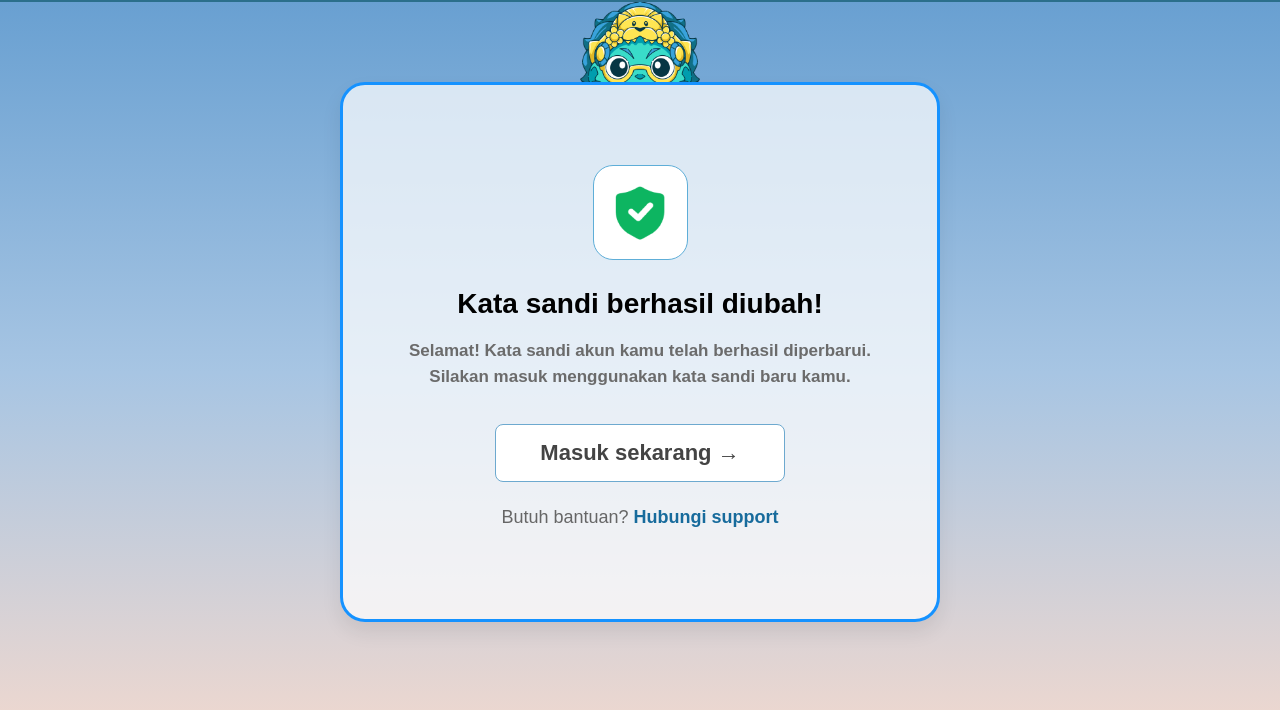
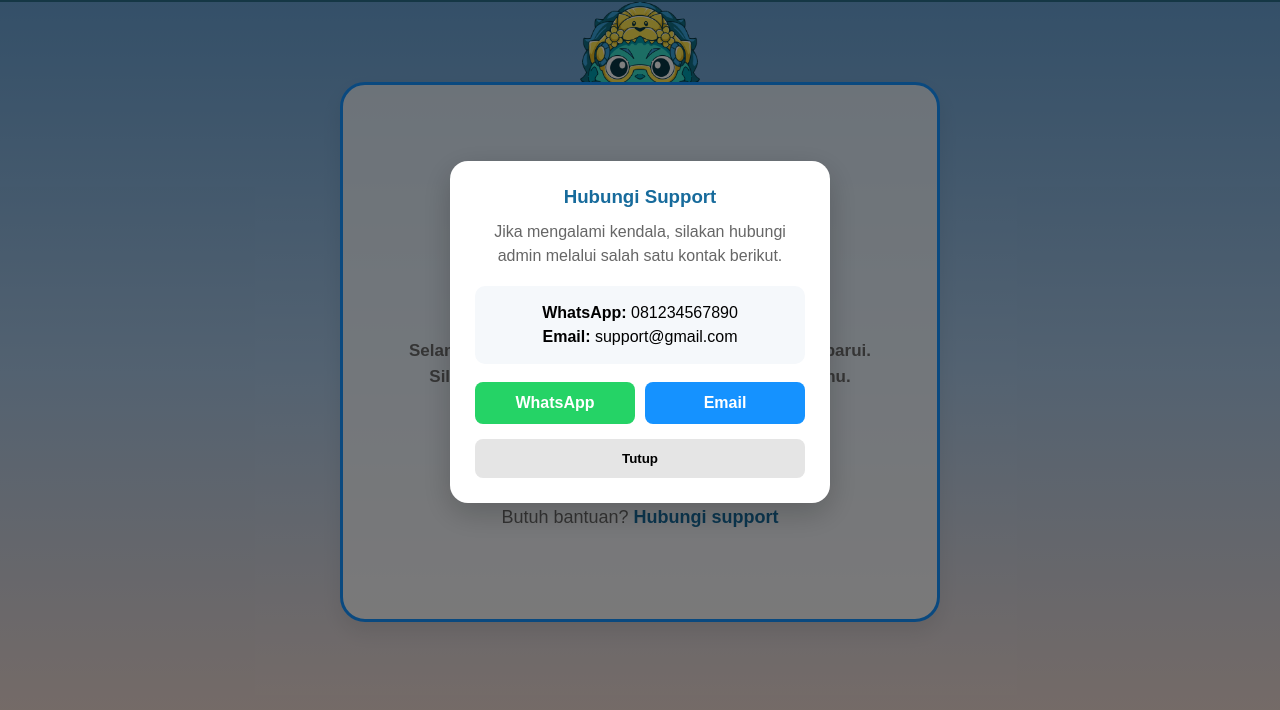
Before and after one commit to chrizz111-gz/TA_Disposisi, an Electron app: page frontend/src/pages/berhasilpass.html in a window 1280 px wide. Both pictures are taken after a click on the element "Hubungi support". Shown: the part 68-778 px from the top of the page. Drawn offline with Linux system fonts and the light colour scheme; no server answers.

Commit message:
update custome srvice

```diff
--- a/frontend/main.js
+++ b/frontend/main.js
@@ -1,5 +1,7 @@
 const { app, BrowserWindow } = require('electron');
 const path = require('path');
+
+app.commandLine.appendSwitch('lang', 'id');
 
 function createWindow() {
     const win = new BrowserWindow({
--- a/frontend/src/css/berhasilpass.css
+++ b/frontend/src/css/berhasilpass.css
@@ -1,26 +1,100 @@
 /* style.css */
+/* ===== POPUP SUPPORT ===== */
 
-*{
+.popup-support {
+    display: none;
+    position: fixed;
+    inset: 0;
+    background: rgba(0, 0, 0, 0.5);
+    justify-content: center;
+    align-items: center;
+    z-index: 9999;
+}
+
+.popup-box {
+    width: 380px;
+    background: #fff;
+    border-radius: 18px;
+    padding: 25px;
+    text-align: center;
+    box-shadow: 0 10px 30px rgba(0, 0, 0, 0.2);
+}
+
+.popup-box h3 {
+    color: #176b9c;
+    margin-bottom: 12px;
+}
+
+.popup-desc {
+    color: #666;
+    margin-bottom: 18px;
+    line-height: 1.5;
+}
+
+.contact-info {
+    background: #f5f8fb;
+    padding: 12px;
+    border-radius: 10px;
+    margin-bottom: 18px;
+}
+
+.contact-info p {
+    margin: 6px 0;
+}
+
+.popup-actions {
+    display: flex;
+    gap: 10px;
+    margin-bottom: 15px;
+}
+
+.btn-wa,
+.btn-email {
+    flex: 1;
+    text-decoration: none;
+    padding: 12px;
+    border-radius: 8px;
+    font-weight: bold;
+    color: white;
+}
+
+.btn-wa {
+    background: #25D366;
+}
+
+.btn-email {
+    background: #1592ff;
+}
+
+.btn-close {
+    width: 100%;
+    padding: 12px;
+    border: none;
+    border-radius: 8px;
+    background: #e5e5e5;
+    cursor: pointer;
+    font-weight: bold;
+}
+
+* {
     margin: 0;
     padding: 0;
     box-sizing: border-box;
     font-family: Arial, Helvetica, sans-serif;
 }
 
-body{
+body {
     min-height: 100vh;
-    background: linear-gradient(
-        to bottom,
-        #5d99ce 0%,
-        #a7c5e3 55%,
-        #efd8cf 100%
-    );
+    background: linear-gradient(to bottom,
+            #5d99ce 0%,
+            #a7c5e3 55%,
+            #efd8cf 100%);
     overflow: hidden;
 }
 
 /* CONTAINER */
 
-.container{
+.container {
     width: 100%;
     display: flex;
     justify-content: center;
@@ -30,35 +104,35 @@ body{
 
 /* CARD */
 
-.success-card{
+.success-card {
     width: 600px;
     min-height: 540px;
-    background: rgba(255,255,255,0.72);
+    background: rgba(255, 255, 255, 0.72);
     border: 3px solid #1592ff;
     border-radius: 25px;
     position: relative;
     text-align: center;
     padding: 80px 50px 50px;
-    box-shadow: 0 10px 20px rgba(0,0,0,0.08);
+    box-shadow: 0 10px 20px rgba(0, 0, 0, 0.08);
 }
 
 /* MASKOT */
 
-.maskot-top{
+.maskot-top {
     position: absolute;
     top: -195px;
     left: 50%;
     transform: translateX(-50%);
 }
 
-.maskot-top img{
+.maskot-top img {
     padding-top: 65px;
     width: 180px;
 }
 
 /* ICON */
 
-.success-icon{
+.success-icon {
     width: 95px;
     height: 95px;
     background: white;
@@ -70,13 +144,13 @@ body{
     border: 1px solid #5eaed8;
 }
 
-.success-icon img{
+.success-icon img {
     width: 60px;
 }
 
 /* TITLE */
 
-.success-card h1{
+.success-card h1 {
     margin-top: 28px;
     font-size: 28px;
     color: black;
@@ -85,7 +159,7 @@ body{
 
 /* DESC */
 
-.desc{
+.desc {
     margin-top: 18px;
     color: #6b6b6b;
     font-size: 17px;
@@ -95,7 +169,7 @@ body{
 
 /* BUTTON */
 
-.login-btn{
+.login-btn {
     margin-top: 35px;
     width: 290px;
     height: 58px;
@@ -109,19 +183,19 @@ body{
     transition: 0.3s;
 }
 
-.login-btn:hover{
+.login-btn:hover {
     background: #f2f2f2;
 }
 
 /* SUPPORT */
 
-.support-text{
+.support-text {
     margin-top: 25px;
     color: #666;
     font-size: 18px;
 }
 
-.support-text span{
+.support-text span {
     color: #176b9c;
     font-weight: bold;
     cursor: pointer;
@@ -129,22 +203,22 @@ body{
 
 /* RESPONSIVE */
 
-@media(max-width: 768px){
+@media(max-width: 768px) {
 
-    .success-card{
+    .success-card {
         width: 92%;
         padding: 80px 25px 40px;
     }
 
-    .success-card h1{
+    .success-card h1 {
         font-size: 24px;
     }
 
-    .desc{
+    .desc {
         font-size: 15px;
     }
 
-    .login-btn{
+    .login-btn {
         width: 100%;
         font-size: 18px;
     }
--- a/frontend/src/pages/berhasilpass.html
+++ b/frontend/src/pages/berhasilpass.html
@@ -5,7 +5,7 @@
 <head>
   <meta charset="UTF-8">
   <meta name="viewport" content="width=device-width, initial-scale=1.0">
-  <title>Kata Sandi Berhasil Diubah</title>
+  <title>Password Berhasil Diubah</title>
   <link rel="stylesheet" href="../css/style.css">
   <link rel="stylesheet" href="../css/berhasilpass.css">
 </head>
@@ -47,21 +47,68 @@
       </p>
 
       <!-- BUTTON -->
-      <a href="login.html" class="login-link">
-        <button class="login-btn">Masuk sekarang →</button>
-      </a>
+      <button class="login-btn" onclick="window.location.href='login.html'">
+        Masuk sekarang →
+      </button>
 
       <!-- SUPPORT -->
       <p class="support-text">
         Butuh bantuan?
-        <span>Hubungi support</span>
+        <span id="btnSupport">Hubungi support</span>
       </p>
 
+      <!-- POPUP SUPPORT -->
+      <div class="popup-support" id="popupSupport">
+        <div class="popup-box">
+
+          <h3>Hubungi Support</h3>
+
+          <p class="popup-desc">
+            Jika mengalami kendala, silakan hubungi admin melalui salah satu kontak berikut.
+          </p>
+
+          <div class="contact-info">
+            <p><strong>WhatsApp:</strong> 081234567890</p>
+            <p><strong>Email:</strong> support@gmail.com</p>
+          </div>
+
+          <div class="popup-actions">
+            <a href="https://wa.me/6281234567890" target="_blank" class="btn-wa">
+              WhatsApp
+            </a>
+
+            <a href="mailto:support@gmail.com" class="btn-email">
+              Email
+            </a>
+          </div>
+
+          <button class="btn-close" onclick="tutupPopup()">
+            Tutup
+          </button>
+
+        </div>
+      </div>
     </div>
 
   </section>
+  <script>
+    const btnSupport = document.getElementById("btnSupport");
+    const popupSupport = document.getElementById("popupSupport");
 
-    <script src="../js/logo.js"></script>
+    btnSupport.addEventListener("click", () => {
+      popupSupport.style.display = "flex";
+    });
+
+    function tutupPopup() {
+      popupSupport.style.display = "none";
+    }
+
+    window.addEventListener("click", function (e) {
+      if (e.target === popupSupport) {
+        popupSupport.style.display = "none";
+      }
+    });
+  </script>
 </body>
 
 </html>
```
Also changed, not shown: 1 other file.
